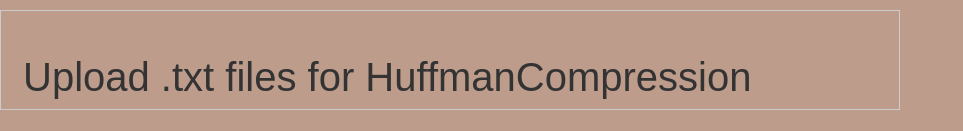
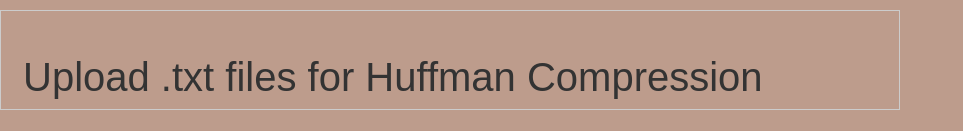
Before and after one commit to ttarif/Huffman_Compressor, a plain HTML site: page index.html in a window 1280 px wide. Shown: the top 131 px of the page, without its empty margins (0-963 px from the left). Drawn offline with nearby package versions, Linux system fonts and the light colour scheme.

Commit message:
Update index.html

```diff
--- a/index.html
+++ b/index.html
@@ -18,7 +18,7 @@
 <!-- <body onload="onloadfn();"> -->
 <body>
 	<div class=container-fluid>
-		<h1 id="heading">Upload .txt files for HuffmanCompression</h1>
+		<h1 id="heading">Upload .txt files for Huffman Compression</h1>
 		<div class="card" id="step1">
 			<h2>Upload a Text File</h2><center>
 			<i class="far fa-file-alt fa-5x"></i>
```
